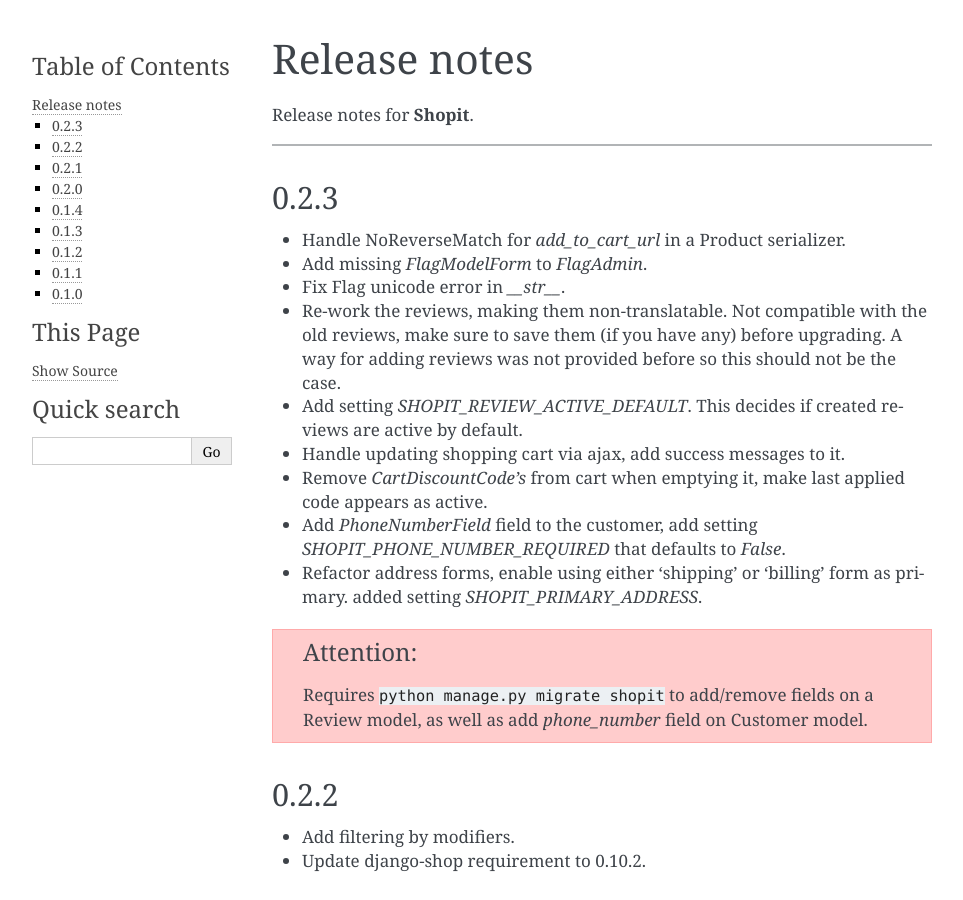
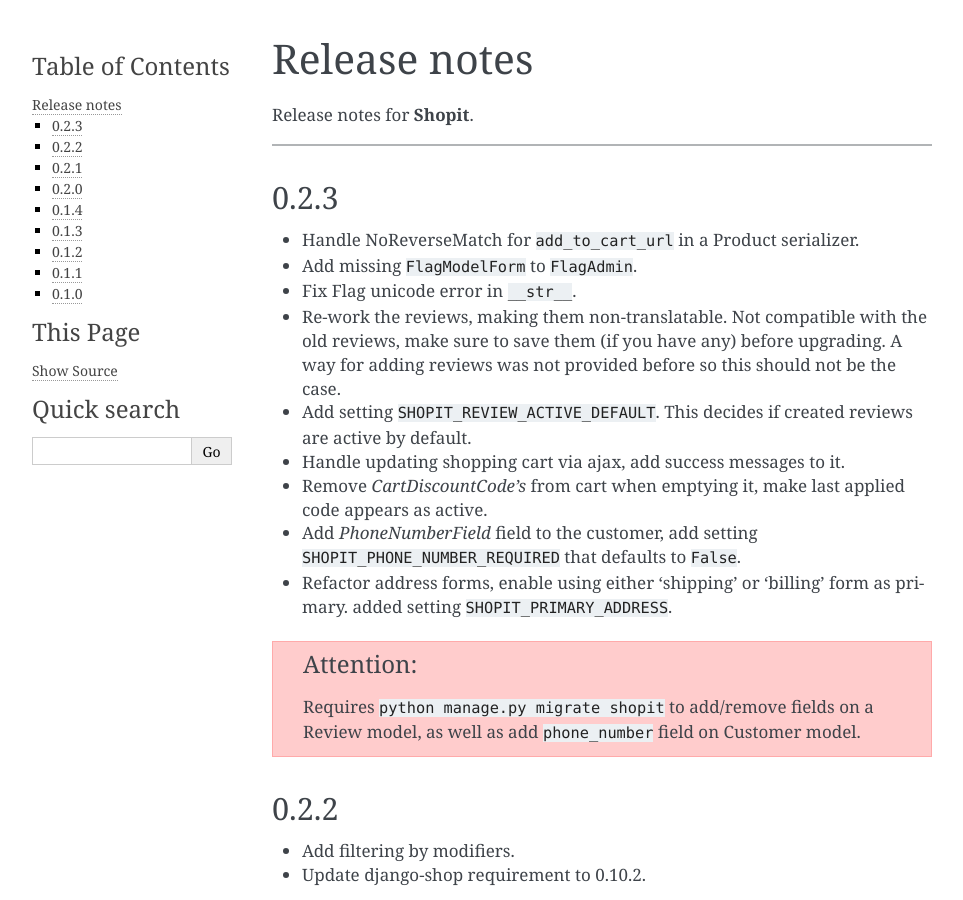
Before and after one commit to dominayo/django-shopit, a Sphinx documentation site: the page built from docs/release_notes.rst, in a window 1280 px wide and 900 px high. Shown: the whole window, without its empty margins (148-1111 px from the left). Built offline with Sphinx 7.4.7, drawn with Linux system fonts in a browser that asks for light colours.

Commit message:
add formating to docst

```diff
--- a/docs/release_notes.rst
+++ b/docs/release_notes.rst
@@ -8,21 +8,21 @@ Release notes for **Shopit**.
 0.2.3
 =====
 
-* Handle NoReverseMatch for `add_to_cart_url` in a Product serializer.
-* Add missing `FlagModelForm` to `FlagAdmin`.
-* Fix Flag unicode error in `__str__`.
+* Handle NoReverseMatch for ``add_to_cart_url`` in a Product serializer.
+* Add missing ``FlagModelForm`` to ``FlagAdmin``.
+* Fix Flag unicode error in ``__str__``.
 * Re-work the reviews, making them non-translatable. Not compatible with the old reviews, make sure to save them
   (if you have any) before upgrading. A way for adding reviews was not provided before so this should not be the case.
-* Add setting `SHOPIT_REVIEW_ACTIVE_DEFAULT`. This decides if created reviews are active by default.
+* Add setting ``SHOPIT_REVIEW_ACTIVE_DEFAULT``. This decides if created reviews are active by default.
 * Handle updating shopping cart via ajax, add success messages to it.
 * Remove *CartDiscountCode's* from cart when emptying it, make last applied code appears as active.
-* Add *PhoneNumberField* field to the customer, add setting `SHOPIT_PHONE_NUMBER_REQUIRED` that defaults to `False`.
-* Refactor address forms, enable using either 'shipping' or 'billing' form as primary. added setting `SHOPIT_PRIMARY_ADDRESS`.
+* Add *PhoneNumberField* field to the customer, add setting ``SHOPIT_PHONE_NUMBER_REQUIRED`` that defaults to ``False``.
+* Refactor address forms, enable using either 'shipping' or 'billing' form as primary. added setting ``SHOPIT_PRIMARY_ADDRESS``.
 
 .. attention::
 
     Requires ``python manage.py migrate shopit`` to add/remove fields on a Review model,
-    as well as add `phone_number` field on Customer model.
+    as well as add ``phone_number`` field on Customer model.
 
 0.2.2
 =====
@@ -38,7 +38,7 @@ Release notes for **Shopit**.
 0.2.0
 =====
 
-* Add support for `Django 1.10` & `DjangoSHOP 0.10.x`.
+* Add support for *Django 1.10* & *DjangoSHOP 0.10.x*.
 * Alter templates to use Bootstrap 4 by default.
 * Create example project, move tests.
 * Rename description & caption fields to start with underscore.
@@ -52,7 +52,7 @@ Release notes for **Shopit**.
 0.1.4
 =====
 
-* Add `description` field to categorization models.
+* Add *description* field to categorization models.
 * Move variant generator methods from admin to the model. Now ``create_all_variants`` and ``create_variant`` are
   available on the model.
 * Update add to cart ``get_context`` to ensure correct product translation is returned.
@@ -74,7 +74,7 @@ Release notes for **Shopit**.
 * Add price range filtering in ``get_products`` templatetag.
 * Move product filtering to a manager.
 * Allow mutiple flags to be passed to the ``get_products`` templatetag.
-* Optimize attribute filtering with `prefetch_related`.
+* Optimize attribute filtering with *prefetch_related*.
 * Enable sorting the products.
 * Don't fetch flags from categorization on a product. Categorization flags are used separately to mark categorization
   and the don't affect the products.
@@ -82,7 +82,7 @@ Release notes for **Shopit**.
 * Add option to limit ``get_categorization`` templatetag to a set of products.
 * Enable filtering categorization and flags via querystring. Change price range querystrings.
 * Add ``get_flags`` templatetag.
-* Make `Flag` model an mptt model with a parent field.
+* Make *Flag* model an mptt model with a parent field.
 * Show flags as filter_horizontal instead of CheckboxInput in product admin.
 * Show localized amounts in product admin summary field.
 * Use ``as_decimal`` when displaying price steps in template instead of floatformat.
@@ -99,7 +99,7 @@ Release notes for **Shopit**.
 * Make fields in product serializer editable through settings, set optimized defaults.
 * Fix error when mergin dictionaries in python3.
 * Remove redundant code.
-* Fix trying to generate image thumbnail on attachment when `file` is None.
+* Fix trying to generate image thumbnail on attachment when *file* is None.
 * Fix weight setter setting width instead of weight.
 
 0.1.0
```
